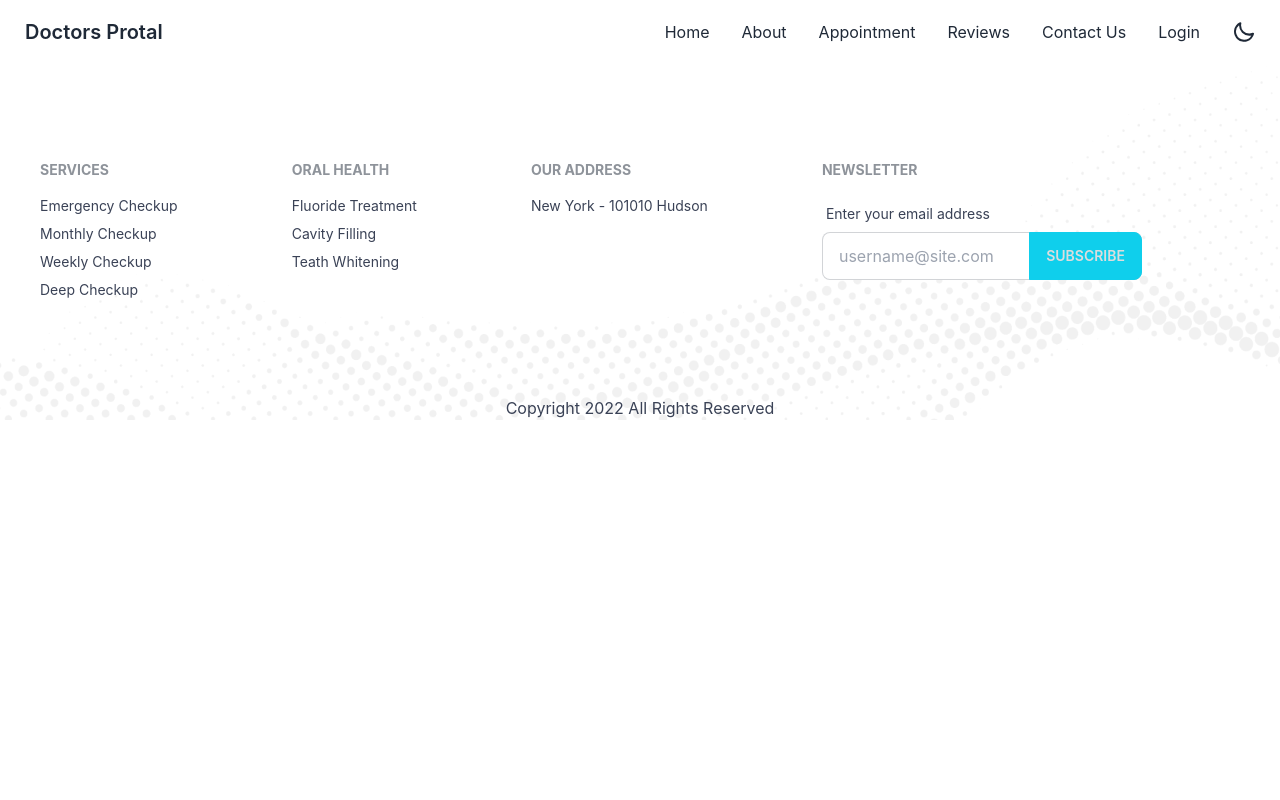
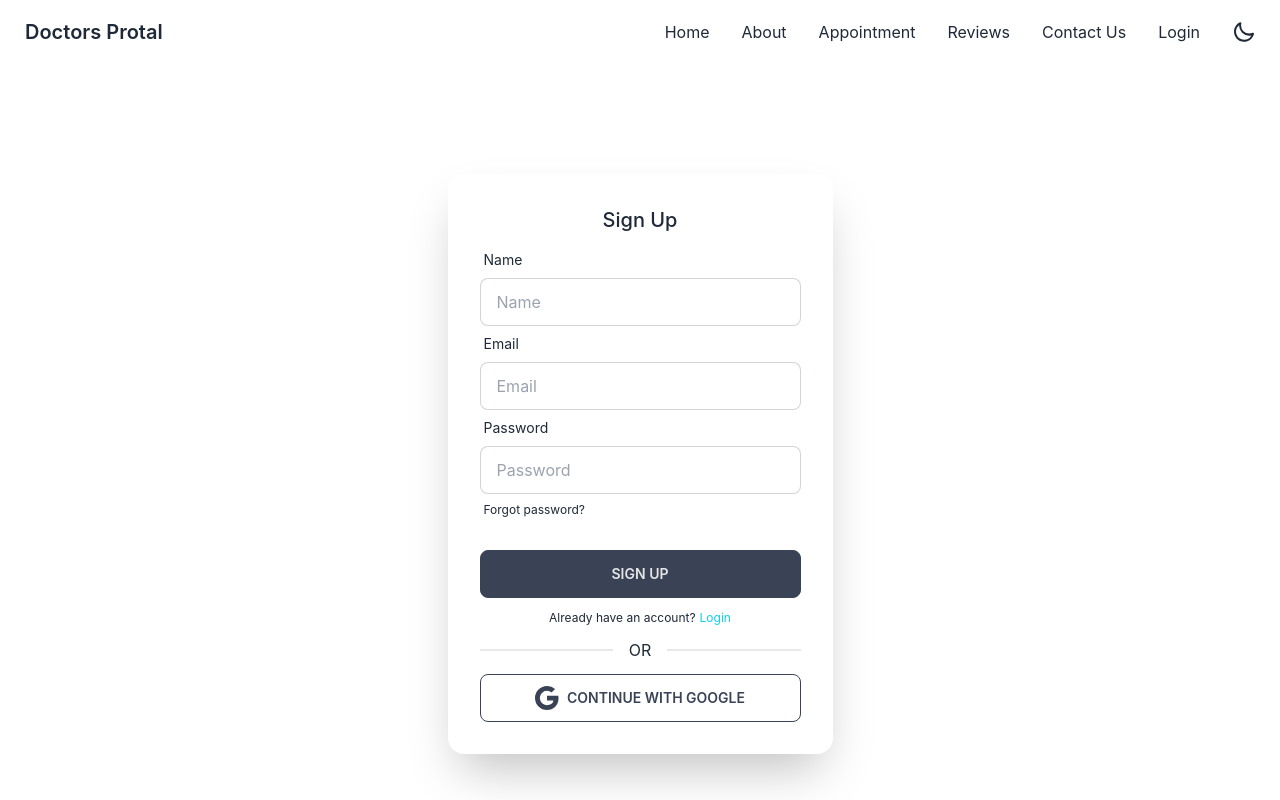
Before and after one commit to kamrandev-rubel/doctors-portal, a React (Create React App) app: page /signup in a window 1280 px wide. Shown: the top 800 px of the page. Built offline with nearby package versions, Linux system fonts and the light colour scheme.

Commit message:
added sign up page

```diff
--- a/src/Pages/Login/Login.js
+++ b/src/Pages/Login/Login.js
@@ -8,6 +8,7 @@ const Login = () => {
             <div className=" flex justify-center items-center h-screen">
                 <div className="card w-full max-w-[385px] shadow-2xl bg-base-100">
                     <div className="card-body">
+                        <h2 className='text-center text-xl font-medium'>Login</h2>
                         <form>
                             <div className="form-control">
                                 <label htmlFor='email' className="label">
@@ -36,7 +37,7 @@ const Login = () => {
                             </p>
                             <div className="divider">OR</div>
                             <button
-                                className="btn btn-outline btn-primary w-full   hover:text-primary-content">
+                                className="btn btn-outline btn-accent w-full">
                                 <BsGoogle className='text-2xl mr-2' />
                                 CONTINUE WITH GOOGLE
                             </button>
--- a/src/Pages/Login/SignUp.js
+++ b/src/Pages/Login/SignUp.js
@@ -1,9 +1,56 @@
 import React from 'react';
+import { BsGoogle } from 'react-icons/bs';
+import { Link } from 'react-router-dom';
 
 const SignUp = () => {
     return (
         <div>
-
+            <div className=" flex justify-center items-center h-screen">
+                <div className="card w-full max-w-[385px] shadow-2xl bg-base-100">
+                    <div className="card-body">
+                        <h2 className='text-center text-xl font-medium'>Sign Up</h2>
+                        <form>
+                            <div className="form-control">
+                                <label htmlFor='name' className="label">
+                                    <span className="label-text">Name</span>
+                                </label>
+                                <input type="text" name='name' id='name' placeholder="Name" className="input input-bordered" />
+                            </div>
+                            <div className="form-control">
+                                <label htmlFor='email' className="label">
+                                    <span className="label-text">Email</span>
+                                </label>
+                                <input type="email" name='email' id='email' placeholder="Email" className="input input-bordered" />
+                            </div>
+                            <div className="form-control">
+                                <label htmlFor='password' className="label">
+                                    <span className="label-text">Password</span>
+                                </label>
+                                <input type="password" name='password' id='password' placeholder="Password" className="input input-bordered" />
+                                <label className="label">
+                                    <Link to="#" className="label-text-alt link link-hover">Forgot password?</Link>
+                                </label>
+                            </div>
+                            <div className="form-control mt-6">
+                                <input type="submit" className='btn btn-accent accent-content text-base-300 ' value="SIGN UP" />
+                            </div>
+                        </form>
+                        <div className='mt-1'>
+                            <p className='text-xs text-center'>Already have an account?
+                                <Link to='/login' className='text-primary ml-1 hover:underline'>
+                                    Login
+                                </Link>
+                            </p>
+                            <div className="divider">OR</div>
+                            <button
+                                className="btn btn-outline btn-accent w-full">
+                                <BsGoogle className='text-2xl mr-2' />
+                                CONTINUE WITH GOOGLE
+                            </button>
+                        </div>
+                    </div>
+                </div>
+            </div>
         </div>
     );
 };
```
